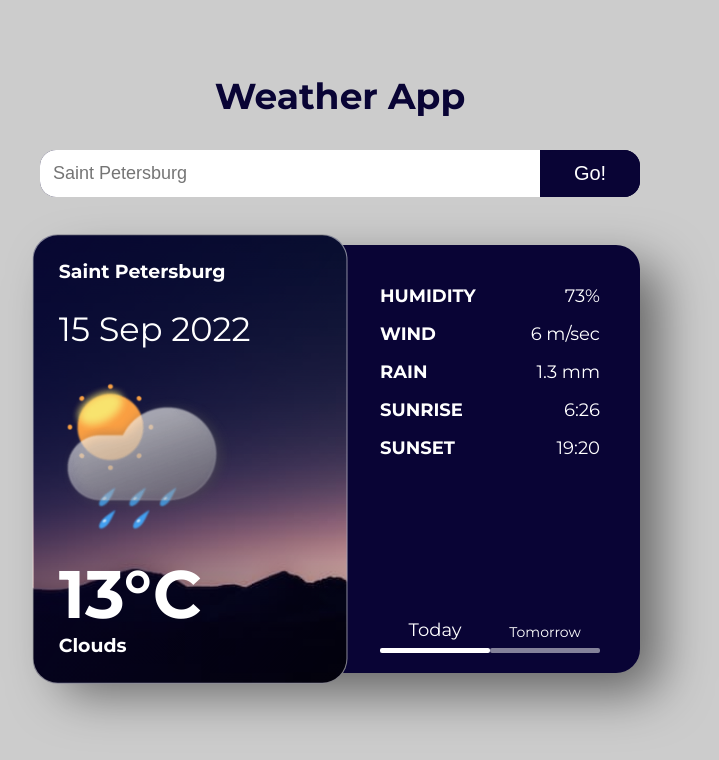
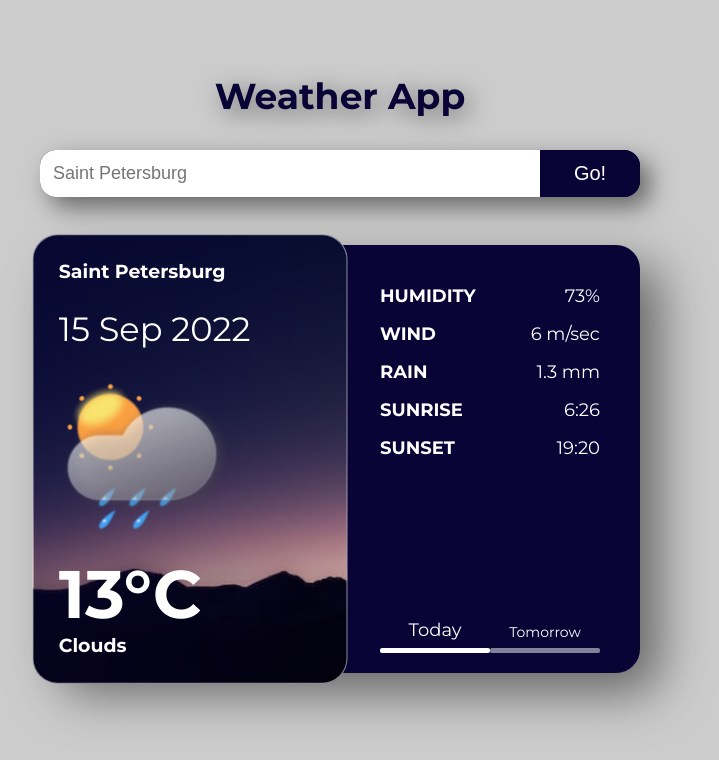
Before and after one commit to Jahonta/weather-app, a plain HTML site: page index.html in a window 1280 px wide. Shown: the whole page, without its empty margins (300-1019 px from the left). Drawn offline with Linux system fonts and the light colour scheme.

Commit message:
Больше теней богу теней!

```diff
--- a/css/style.css
+++ b/css/style.css
@@ -30,6 +30,7 @@ html {
   text-align: center;
   margin-bottom: 32px;
   color: #090435;
+  filter: drop-shadow(5px 5px 12px rgba(0, 0, 0, 0.5));
 }
 
 .form {
@@ -37,6 +38,7 @@ html {
   display: flex;
   background-color: #090435;
   border-radius: 16px;
+  box-shadow: 10px 10px 25px rgba(0, 0, 0, 0.5);
 }
 
 .form__search {
```
